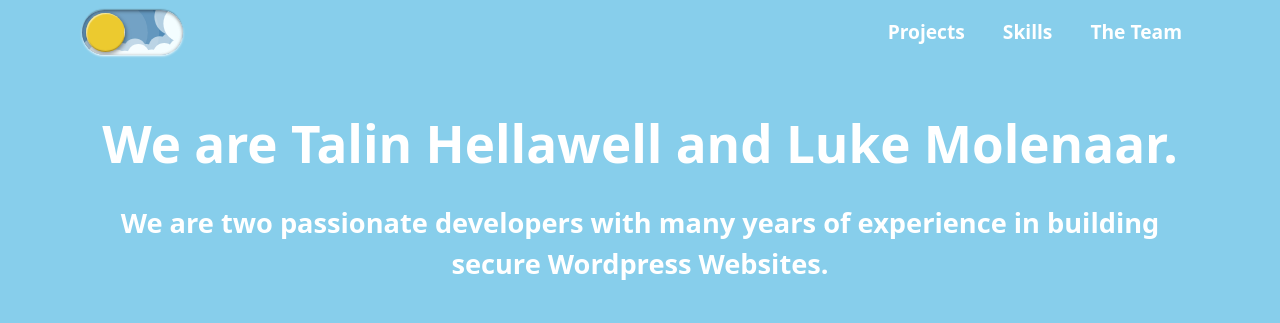
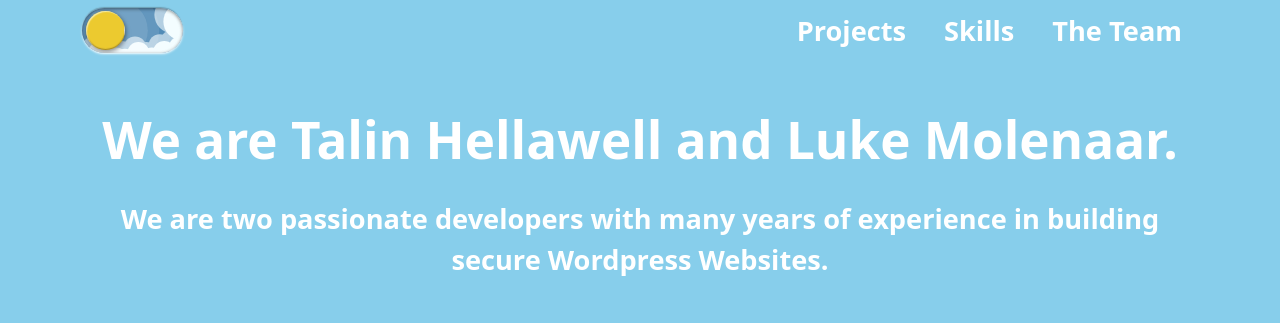
Before and after one commit to Talin-Hellawell/portfolio, a website: page index.html in a window 1280 px wide. Shown: the top 323 px of the page. Drawn offline with nearby package versions, Linux system fonts and the light colour scheme.

Commit message:
fixed navbar "bounce"

```diff
--- a/style.css
+++ b/style.css
@@ -576,10 +576,11 @@ body {
 .nav-link {
   color: white !important;
   font-weight: bold !important;
-  font-size: larger !important;
+  font-size: 1.7rem !important;
   text-align: right !important;
-  margin-bottom: -30px !important;
+  line-height: 5px !important;
 }
+
 
 /* Responsive Design for larger screens */
 @media (min-width: 992px) {
@@ -588,7 +589,6 @@ body {
   .navbar-nav .nav-item {
     padding: 0; /* Remove padding for horizontal layout */
     margin-right: 6px; /* Adds spacing between items on larger screens */
-    margin-bottom: 30px;
   }
 
   .navbar-nav .nav-item:last-child {
```
